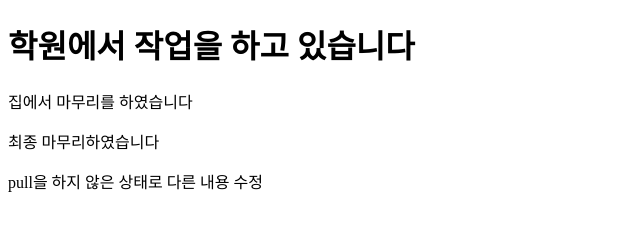
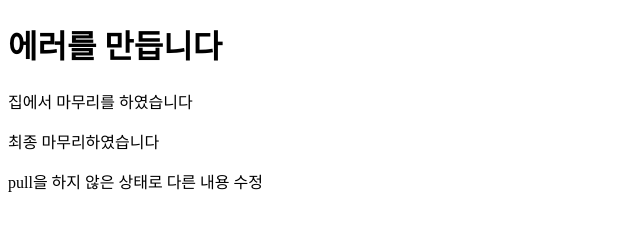
Before and after one commit to HOSEONH/2023-0531-project, a plain HTML site: page index.html in a window 1280 px wide. Shown: the whole page, without its empty margins (0-640 px from the left). Drawn offline with Linux system fonts and the light colour scheme.

Commit message:
0531 에러 작성

```diff
--- a/index.html
+++ b/index.html
@@ -7,7 +7,7 @@
     <title>Document</title>
 </head>
 <body>
-    <h1>학원에서 작업을 하고 있습니다</h1>
+    <h1>에러를 만듭니다</h1>
     <p>집에서 마무리를 하였습니다</p>
     <p>최종 마무리하였습니다</p>
     <p>pull을 하지 않은 상태로 다른 내용 수정</p>
```
